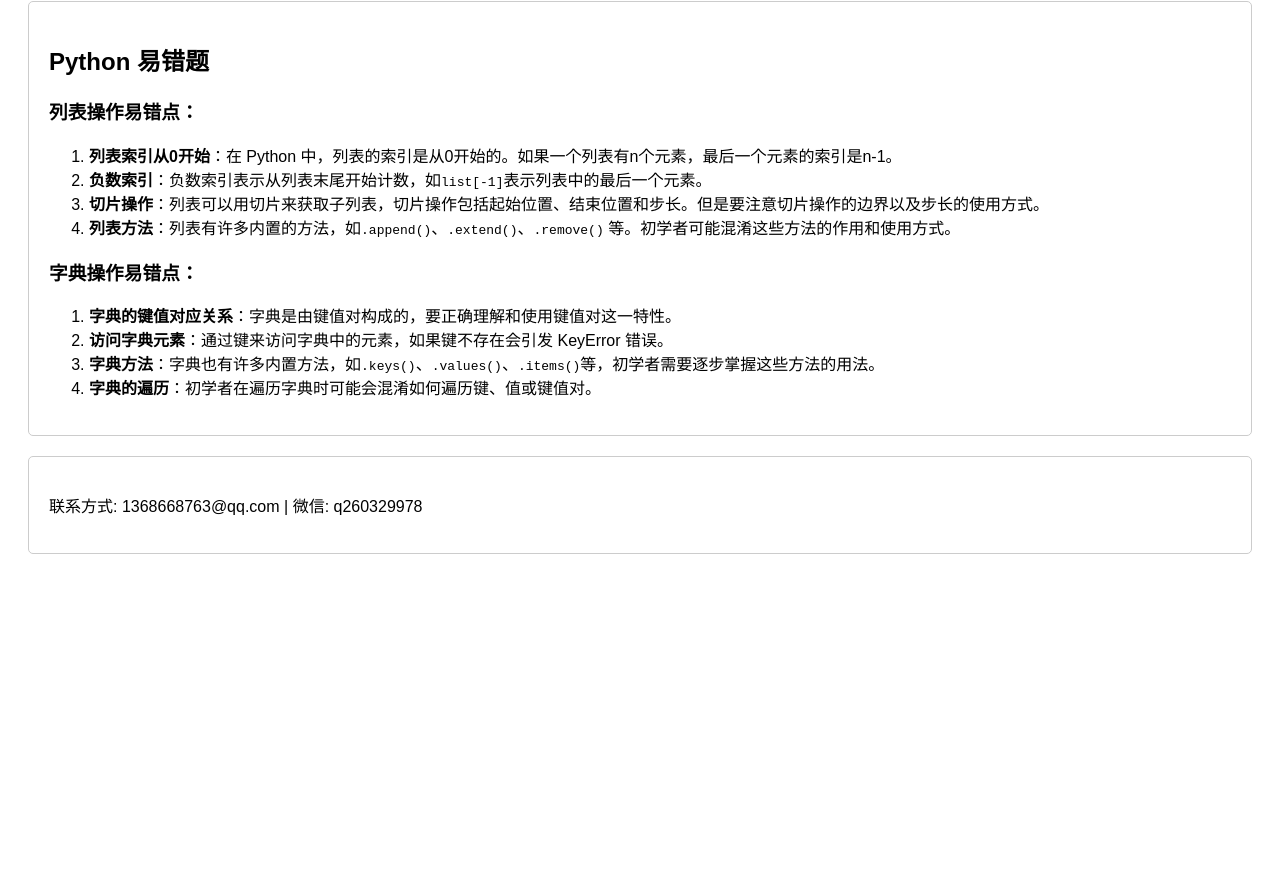
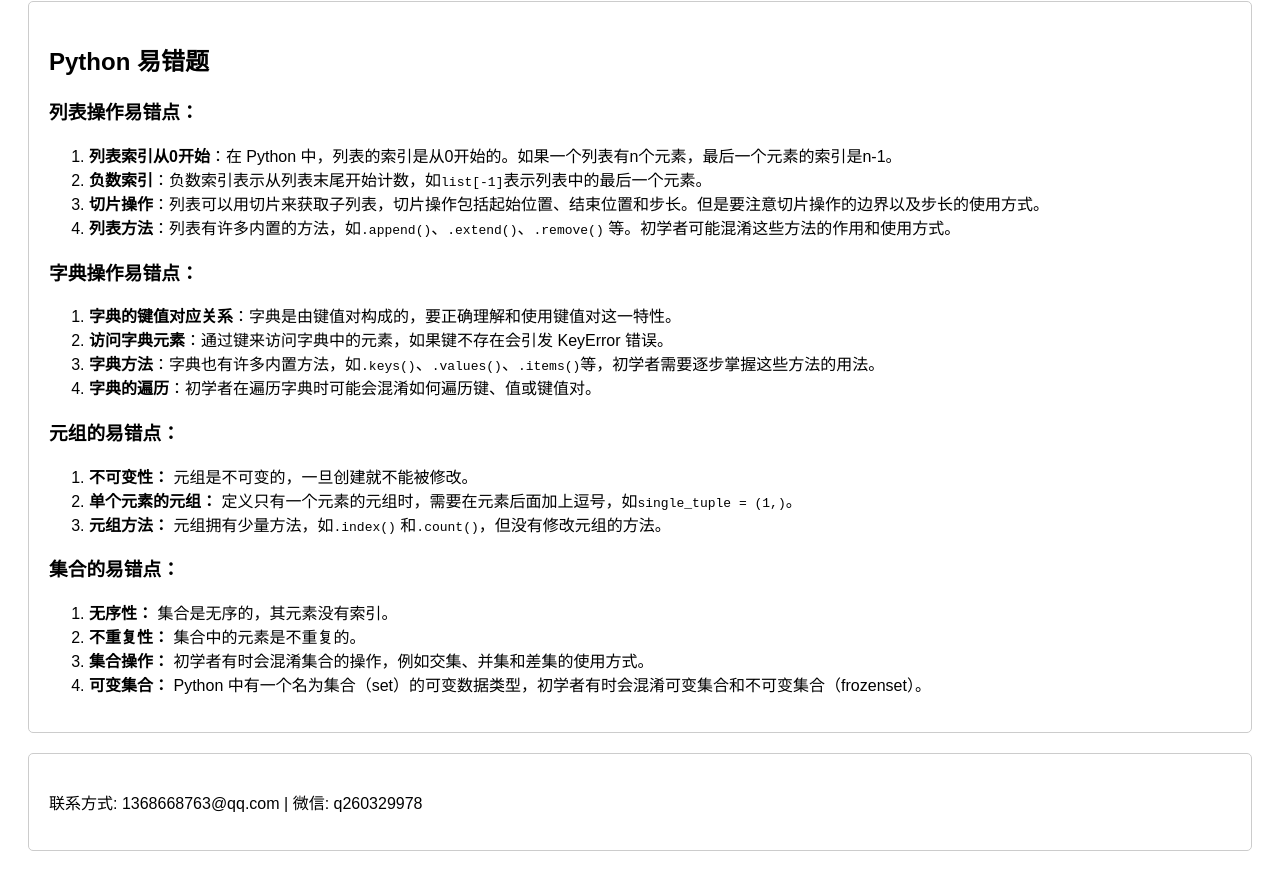
Before and after one commit to fbz321/fbz.github.io, a plain HTML site: page index.html in a window 1280 px wide. Shown: the part 742-1613 px from the top of the page. Before the commit the page ends 1316 px from the top, so only its background shows below. Drawn offline with Linux system fonts and the light colour scheme.

Commit message:
Update index.html

```diff
--- a/index.html
+++ b/index.html
@@ -65,6 +65,23 @@
   <li><strong>字典方法</strong>：字典也有许多内置方法，如<code>.keys()</code>、<code>.values()</code>、<code>.items()</code>等，初学者需要逐步掌握这些方法的用法。</li>
   <li><strong>字典的遍历</strong>：初学者在遍历字典时可能会混淆如何遍历键、值或键值对。</li>
 </ol>
+
+<h3>元组的易错点：</h3>
+
+  <ol>
+    <li> <strong>不可变性：</strong> 元组是不可变的，一旦创建就不能被修改。</li>
+    <li> <strong>单个元素的元组：</strong> 定义只有一个元素的元组时，需要在元素后面加上逗号，如<code>single_tuple = (1,)</code>。</li>
+    <li> <strong>元组方法：</strong> 元组拥有少量方法，如<code>.index()</code> 和<code>.count()</code>，但没有修改元组的方法。</li>
+  </ol>
+
+  <h3>集合的易错点：</h3>
+
+  <ol>
+    <li> <strong>无序性：</strong> 集合是无序的，其元素没有索引。</li>
+    <li> <strong>不重复性：</strong> 集合中的元素是不重复的。</li>
+    <li> <strong>集合操作：</strong> 初学者有时会混淆集合的操作，例如交集、并集和差集的使用方式。</li>
+    <li> <strong>可变集合：</strong> Python 中有一个名为集合（set）的可变数据类型，初学者有时会混淆可变集合和不可变集合（frozenset）。</li>
+  </ol>
     </section>
 
 
```
